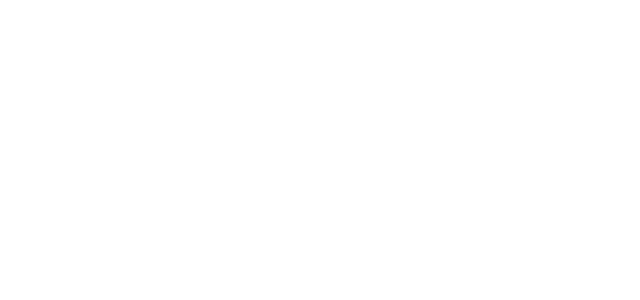
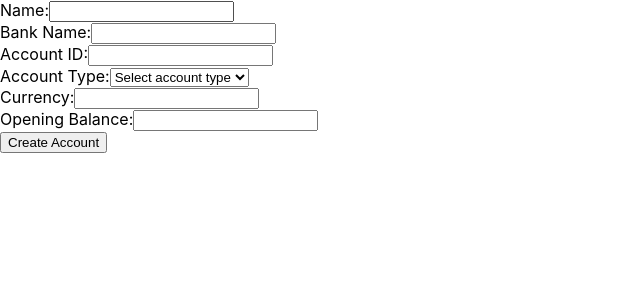
Before and after one commit to jogojapan/finnex-frontend, a React (Create React App) app: page /accounts/new in a window 1280 px wide. Before the commit this address had no page. Shown: the top 300 px of the page, without its empty margins (0-640 px from the left). Built offline with nearby package versions, Linux system fonts and the light colour scheme; what ag-grid-community would draw is missing.

Commit message:
Adding account creation. Not fully working yet.

```diff
--- a/package.json
+++ b/package.json
@@ -29,6 +29,7 @@
     "test": "react-scripts test",
     "eject": "react-scripts eject"
   },
+  "proxy": "http://localhost:8000",
   "eslintConfig": {
     "extends": [
       "react-app",
--- a/src/App.tsx
+++ b/src/App.tsx
@@ -3,6 +3,7 @@
 import { BrowserRouter, Routes, Route, Navigate } from 'react-router-dom';
 import Login from './Login';
 import Main from './Main';
+import NewAccount from './NewAccount';
 
 const App: React.FC = () => {
   const token = localStorage.getItem('token');
@@ -21,9 +22,10 @@
           }
         />
         <Route
-          path="/"
-          element={token ? <Main /> : <Navigate to="/login" replace />}
+           path="/"
+           element={token ? <Main /> : <Navigate to="/login" replace />}
         />
+        <Route path='/accounts/new' element={<NewAccount />} />
       </Routes>
     </BrowserRouter>
   );
--- a/src/Main.tsx
+++ b/src/Main.tsx
@@ -5,11 +5,8 @@
 import { ColDef } from 'ag-grid-community';
 import { ModuleRegistry } from 'ag-grid-community';
 import { ClientSideRowModelModule } from 'ag-grid-community';
-//import { themeBalham } from 'ag-grid-community';
 
 ModuleRegistry.registerModules([ClientSideRowModelModule]);
-
-//const myTheme = themeBalham.withParams({ accentColor: 'gray' });
 
 const Main: React.FC = () => {
  const navigate = useNavigate();
@@ -20,12 +17,10 @@
  };
 
  const columnDefs: ColDef[] = [
-   { field: 'column1' as const, headerName: 'Column 1' },
-   { field: 'column2' as const, headerName: 'Column 2' },
+ { field: 'column1' as const, headerName: 'Column1' },
+ { field: 'column2' as const, headerName: 'Column2' },
  ];
 
-  // src/Main.tsx
-  // ...
  const rowData = [
  { column1: 'foo1', column2: 'bar1' },
  { column1: 'foo2', column2: 'bar2' },
@@ -44,6 +39,9 @@
  <Link to="#">Accounts</Link>
  </li>
  <li>
+ <Link to="/accounts/new">Create Account</Link>
+ </li>
+ <li>
  <Link to="#">Transactions</Link>
  </li>
  <li>
@@ -51,7 +49,7 @@
  </li>
  </ul>
  </div>
-      <div style={{ flex: 1, padding: '20px' }}>
+ <div style={{ flex:1, padding: '20px' }}>
  <div className="ag-theme-alpine" style={{ height: '100%', width: '100%' }}>
  <AgGridReact columnDefs={columnDefs} rowData={rowData} />
  </div>
--- /dev/null
+++ b/src/NewAccount.tsx
@@ -0,0 +1,82 @@
+import React, { useState } from 'react';
+import axios from 'axios';
+
+const CreateAccountForm = () => {
+ const [accountData, setAccountData] = useState({
+ name: '',
+ bankName: '',
+ accountId: '',
+ accountType: '',
+ currency: '',
+ openingBalance: '',
+ });
+ const [error, setError] = useState<string | null>(null);
+
+  const handleChange = (event: React.ChangeEvent<HTMLInputElement | HTMLSelectElement>) => {
+    setAccountData({ ...accountData, [event.target.name]: event.target.value });
+  };
+
+  const handleSubmit = async (event: React.FormEvent<HTMLFormElement>) => {
+    event.preventDefault();
+    try {
+      const response = await axios.post('http://localhost:8000/api/accounts/', {
+        name: accountData.name,
+        bank_name: accountData.bankName,
+        account_id: accountData.accountId,
+        account_type: accountData.accountType,
+        currency: accountData.currency,
+        opening_balance: accountData.openingBalance,
+      });
+      console.log(response.data);
+      // Handle successful creation, e.g., redirect to account list
+    } catch (error) {
+      const errorMessage = (error as Error).message;
+      setError(errorMessage);
+    }
+  };
+
+ return (
+ <form onSubmit={handleSubmit}>
+ <label>
+ Name:
+ <input type="text" name="name" value={accountData.name} onChange={handleChange} />
+ </label>
+ <br />
+ <label>
+ Bank Name:
+ <input type="text" name="bankName" value={accountData.bankName} onChange={handleChange} />
+ </label>
+ <br />
+ <label>
+ Account ID:
+ <input type="text" name="accountId" value={accountData.accountId} onChange={handleChange} />
+ </label>
+ <br />
+ <label>
+ Account Type:
+ <select name="accountType" value={accountData.accountType} onChange={handleChange}>
+ <option value="">Select account type</option>
+ <option value="cash">Cash</option>
+ <option value="checkings">Checkings/Giro</option>
+ <option value="savings">Savings</option>
+ <option value="credit_card">Credit Card</option>
+ </select>
+ </label>
+ <br />
+ <label>
+ Currency:
+ <input type="text" name="currency" value={accountData.currency} onChange={handleChange} />
+ </label>
+ <br />
+ <label>
+ Opening Balance:
+ <input type="number" name="openingBalance" value={accountData.openingBalance} onChange={handleChange} />
+ </label>
+ <br />
+ <button type="submit">Create Account</button>
+ {error && <p style={{ color: 'red' }}>{error}</p>}
+ </form>
+ );
+};
+
+export default CreateAccountForm;
```
Lines whose indentation alone changed are shown as unchanged.
